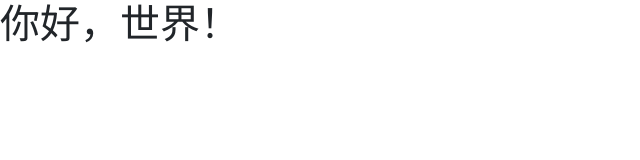
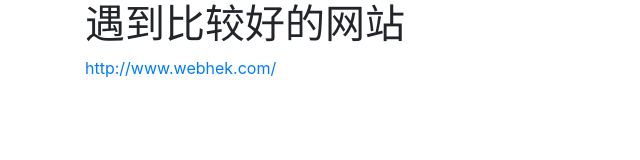
Before and after one commit to yanmingzhao/yanmingzhao.github.io, a plain HTML site: page blog.html in a window 1280 px wide. Shown: the whole page, without its empty margins (0-640 px from the left). Drawn offline with nearby package versions, Linux system fonts and the light colour scheme.

Commit message:
好网站

```diff
--- a/blog.html
+++ b/blog.html
@@ -6,10 +6,8 @@
     <meta name="viewport" content="width=device-width, initial-scale=1">
     <!-- 上述3个meta标签*必须*放在最前面，任何其他内容都*必须*跟随其后！ -->
     <title>Bootstrap 101 Template</title>
-
     <!-- Bootstrap -->
     <link href="css/bootstrap.min.css" rel="stylesheet">
-
     <!-- HTML5 shim and Respond.js for IE8 support of HTML5 elements and media queries -->
     <!-- WARNING: Respond.js doesn't work if you view the page via file:// -->
     <!--[if lt IE 9]>
@@ -18,7 +16,15 @@
     <![endif]-->
   </head>
   <body>
-    <h1>你好，世界！</h1>
+  	<div class="container">
+	    <h1>
+	    	遇到比较好的网站
+	    </h1>
+	    <a href="http://www.webhek.com/">http://www.webhek.com/</a>
+  	</div>
+
+
+
 
     <!-- jQuery (necessary for Bootstrap's JavaScript plugins) -->
     <script src="//cdn.bootcss.com/jquery/1.12.1/jquery.js"></script>
```
